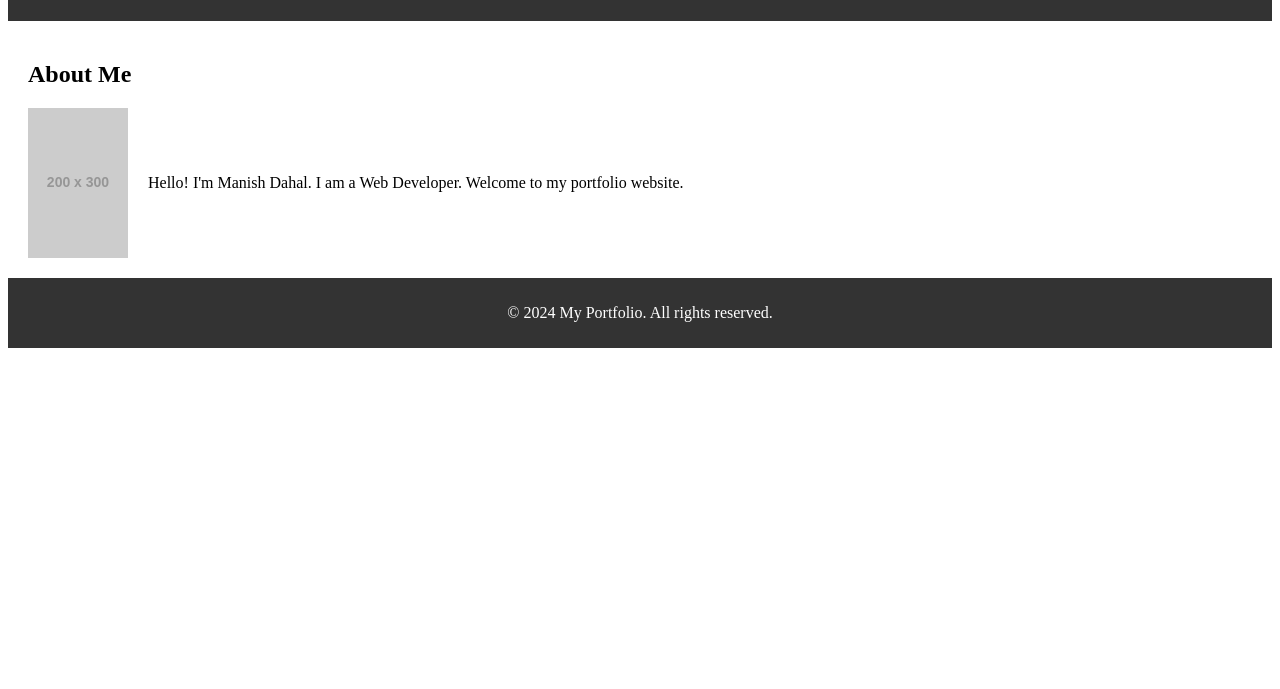
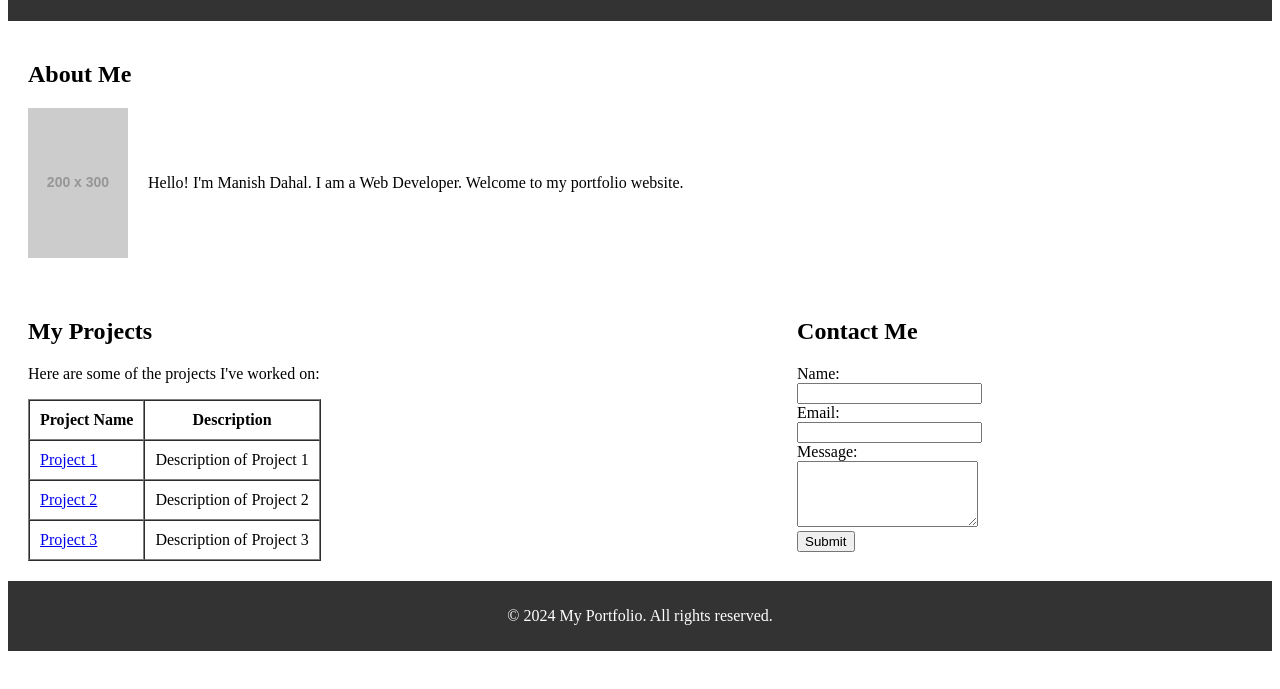
Before and after one commit to manishdahal10/Portfolio-using-HTML-ONLY-, a plain HTML site: page index.html in a window 1280 px wide. Shown: the part 107-796 px from the top of the page. Drawn offline with Linux system fonts and the light colour scheme; placeholder pictures from the web are drawn by us.

Commit message:
added project&contactform

```diff
--- a/index.html
+++ b/index.html
@@ -29,6 +29,48 @@
             </td>
         </tr>
         <tr>
+          <td style="padding: 20px">
+            <table width="100%" cellpadding="0" cellspacing="0">
+              <tr>
+                <td style="vertical-align: top; padding-right: 20px;">
+                  <h2>My Projects</h2>
+                  <p>Here are some of the projects I've worked on:</p>
+                  <table border="1" cellpadding="10" cellspacing="0">
+                    <tr>
+                      <th>Project Name</th>
+                      <th>Description</th>
+                    </tr>
+                    <tr>
+                      <td><a href="#">Project 1</a></td>
+                      <td>Description of Project 1</td>
+                    </tr>
+                    <tr>
+                      <td><a href="#">Project 2</a></td>
+                      <td>Description of Project 2</td>
+                    </tr>
+                    <tr>
+                      <td><a href="#">Project 3</a></td>
+                      <td>Description of Project 3</td>
+                    </tr>
+                  </table>
+                </td>
+                <td style="vertical-align: top;">
+                  <h2>Contact Me</h2>
+                  <form action="#" method="post">
+                    <label for="name">Name:</label><br>
+                    <input type="text" id="name" name="name" required><br>
+                    <label for="email">Email:</label><br>
+                    <input type="email" id="email" name="email" required><br>
+                    <label for="message">Message:</label><br>
+                    <textarea id="message" name="message" rows="4" required></textarea><br>
+                    <input type="submit" value="Submit">
+                  </form>
+                </td>
+              </tr>
+            </table>
+          </td>
+        </tr>
+        <tr>
           <td bgcolor="#333" align="center" style="padding: 10px; color: #fff">
             <p>&copy; 2024 My Portfolio. All rights reserved.</p>
           </td>
```
Lines whose indentation alone changed are shown as unchanged.
